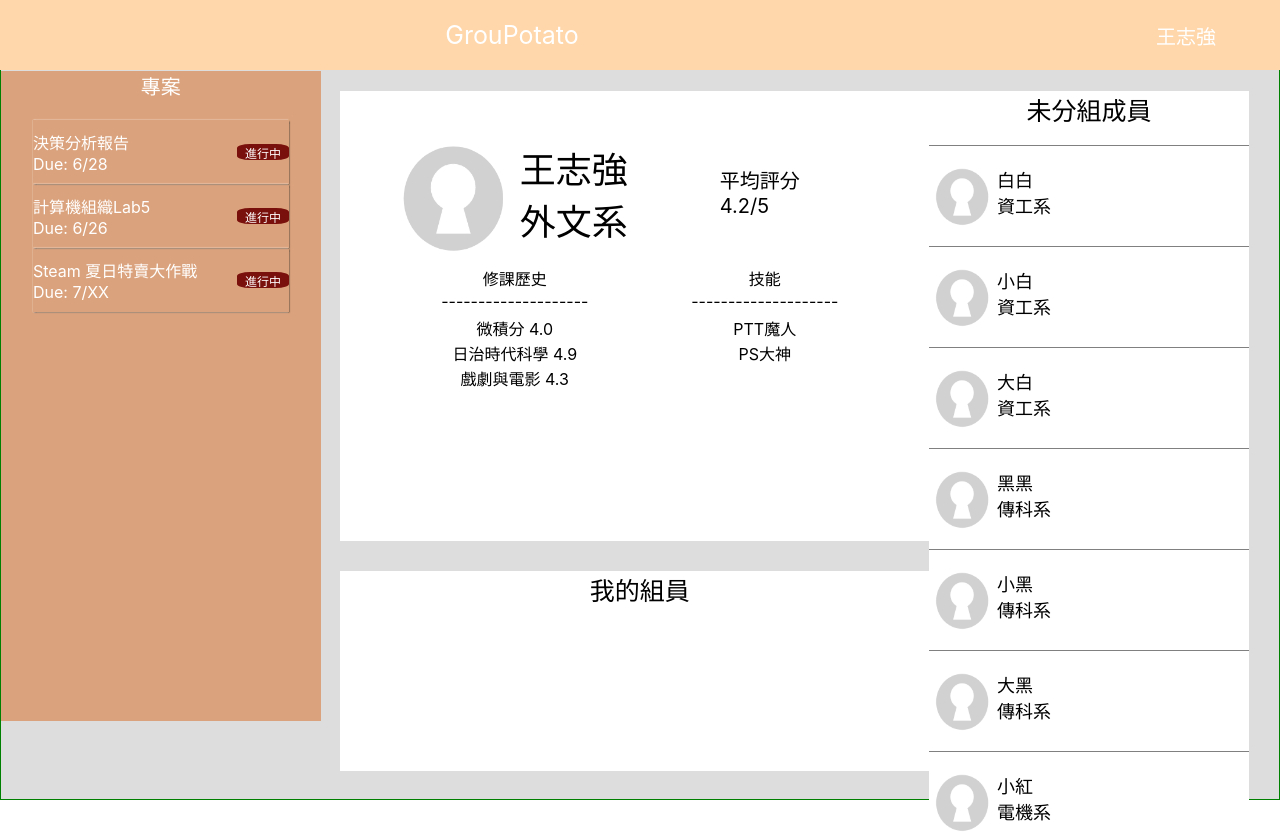
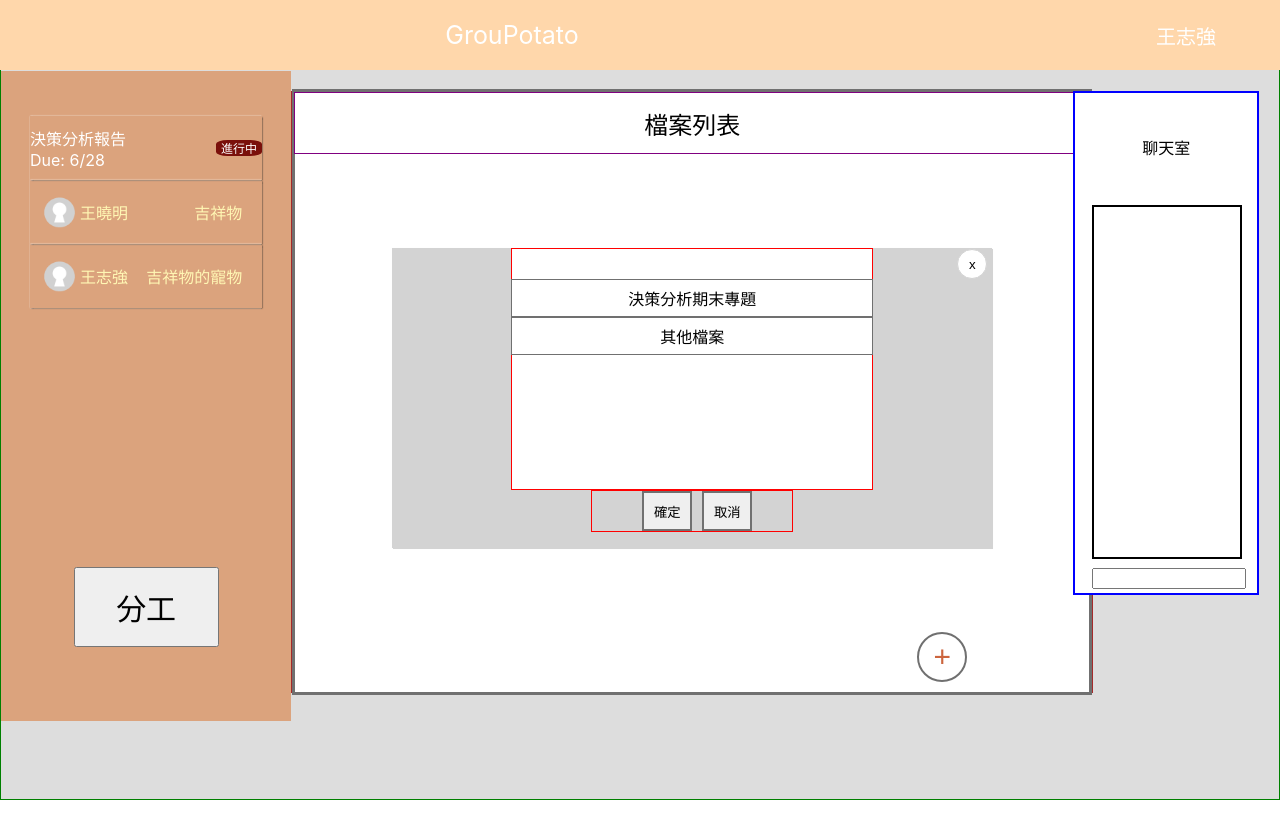
Before and after one commit to sweetpotatofarm/NCTUplus-hackathon-2019, a React (Create React App) app: page / in a window 1280 px wide. Shown: the top 832 px of the page. After the commit the page ends 800 px from the top, so only its background shows below. Built offline with nearby package versions, Linux system fonts and the light colour scheme.

Commit message:
add name and contribute component (only static QQ)

```diff
--- a/src/App.js
+++ b/src/App.js
@@ -14,7 +14,7 @@ class App extends React.Component {
   render(){
     return (
       <div>
-        <MainPage />
+        <ProcessingPage />
 
       </div>
     );
--- /dev/null
+++ b/src/components/ContributeProcessList.js
@@ -0,0 +1,21 @@
+import React from 'react';
+import './Project.scss';
+import SingleProject from './SingleProject'
+import NameContribute from '../components/NameContribute'
+
+class Projects extends React.Component {
+  render(){
+    return (
+      <div className="project">
+        <div className="contributeUpper">
+            <SingleProject title="決策分析報告" due="6/28" />
+            <NameContribute name="王曉明" contribute="吉祥物"/>
+            <NameContribute name="王志強" contribute="吉祥物的寵物"/>
+        </div>
+        <button className="contributeLower">分工</button>
+      </div>
+    );
+  }
+}
+
+export default Projects;
--- /dev/null
+++ b/src/components/NameContribute.js
@@ -0,0 +1,27 @@
+import React from 'react';
+import './Project.scss';
+import ProjectProcess from './ProjectProcess'
+import User from '../picture/User2.png';
+
+class NameContribute extends React.Component {
+
+  render(){
+    return (
+      <div className="nameContribute" >
+        <div className="nameSide">
+            <img alt='404' src={User} height="32" width="40"/>
+            {
+                this.props.name
+            }
+        </div>
+        <div className="contributeSide">
+            {
+                this.props.contribute
+            }
+        </div>
+      </div>
+    );
+  }
+}
+
+export default NameContribute;
--- a/src/components/ProcessingPageDown.js
+++ b/src/components/ProcessingPageDown.js
@@ -2,13 +2,13 @@ import React from 'react';
 import '../pages/MainPage.scss';
 import Component from '../component.js'
 import Chatroom from '../chatroom'
-import Projects from '../components/Projects'
+import ContributeProcessList from '../components/ContributeProcessList'
 
 class ProcessingPageDown extends React.Component {
   render(){
     return (
       <div className="pageDown">
-        <Projects />
+        <ContributeProcessList />
         <Component />
         <Chatroom />
       </div>
--- a/src/components/Project.scss
+++ b/src/components/Project.scss
@@ -4,6 +4,7 @@
     flex-direction: column;
     height: 650px;
     position: relative;
+    justify-content: space-around;
     width: 25%;
     text-align: center;
     top: 70px;
@@ -36,3 +37,47 @@
     width: 20%;
     border-radius: 25%;
 }
+
+.nameContribute {
+    display: flex;
+    position: relative;
+    font-size: 16px;
+    text-align: left;
+    justify-content: space-between;
+    align-items: center;
+    height: 4rem;
+    width: 80%;
+    left: 10%;
+    box-shadow: -0.5px 0px 1.5px  white, 0.5px 0.5px 1.5px black;
+    color: #FFF7B4;
+}
+
+.nameSide {
+    display: flex;
+    position: relative;
+    left: 10px;
+    align-items: center;
+    justify-content: center;
+    text-align: center;
+}
+
+.contributeSide {
+    position: relative;
+    right: 20px;
+}
+
+.contributeUpper {
+    position: relative;
+    top: -50px;
+}
+
+.contributeLower {
+    position: relative;
+    bottom: -20px;
+    width: 50%;
+    height: 80px;
+    font-size: 30px;
+    left: 25%;
+    align-content: center;
+    justify-content: center;
+}
--- a/src/components/SingleProject.js
+++ b/src/components/SingleProject.js
@@ -3,15 +3,17 @@ import './Project.scss';
 import ProjectProcess from './ProjectProcess'
 
 class SingleProject extends React.Component {
-  // constructor(props){
-  //   super(props);
-  // }
+  constructor(props){
+    super(props);
+    this.state = {
+      nameAndContribute : [("王曉明", "吉祥物"), ("王志強", "組長")]
+    }
+  }
   render(){
     return (
-      <div className="singleProject">
+      <div className="singleProject" >
         {
           this.props.title
-
         }
         <br/>
         {
```
Also changed, not shown: src/picture/User2.png (added).
